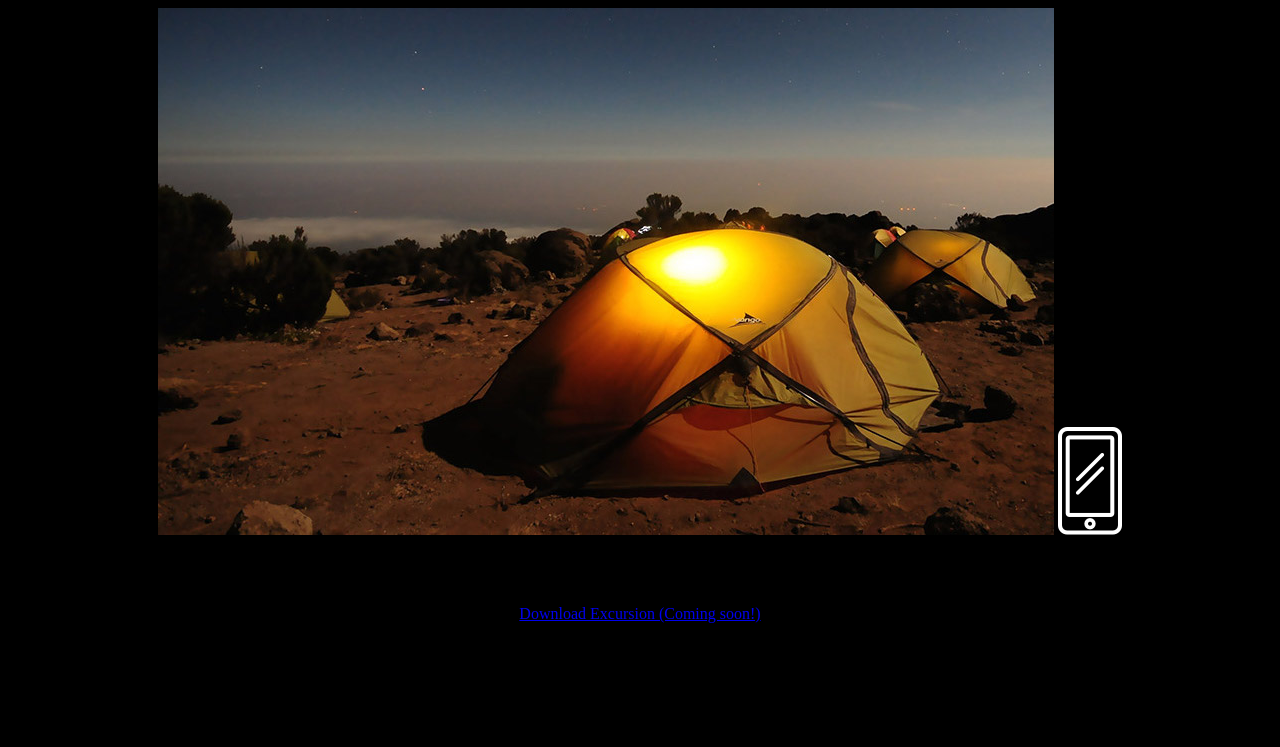
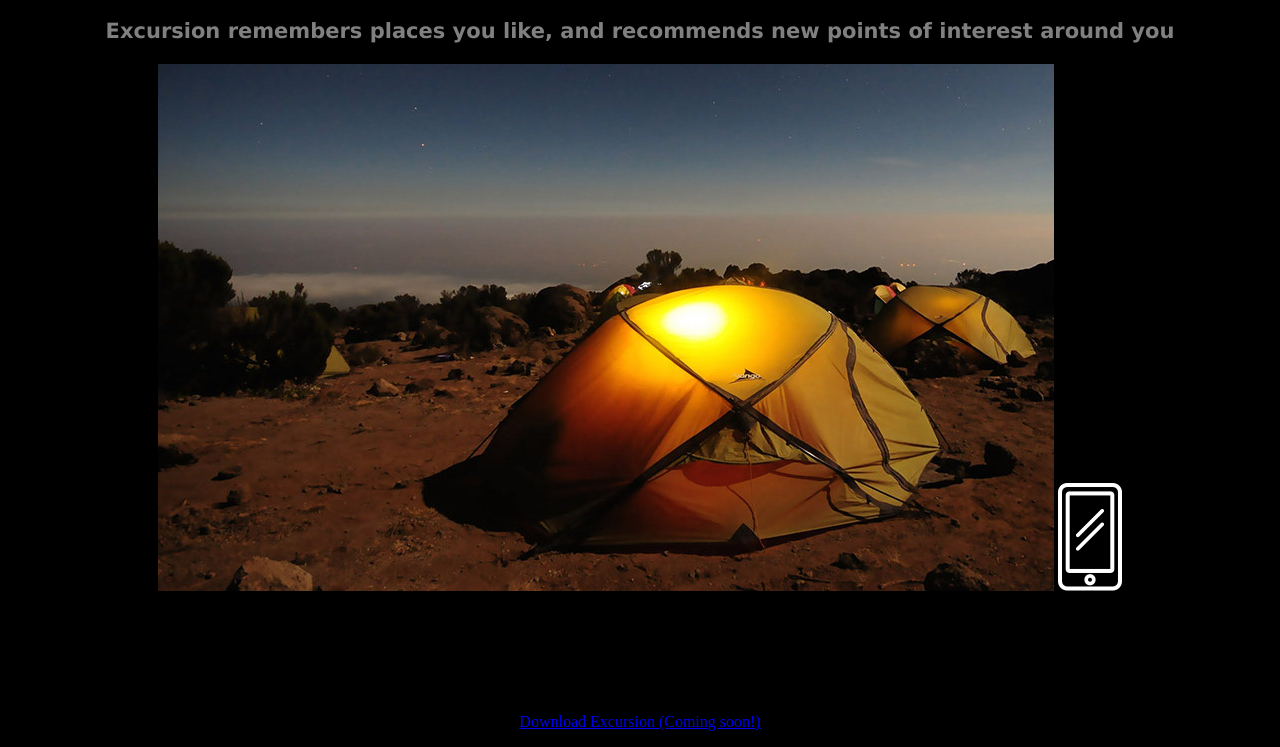
Before and after one commit to fakhri-ghiffari/excursion, a plain HTML site: page index.html in a window 1280 px wide. Shown: the part 471-1218 px from the top of the page. Before the commit the page ends 1110 px from the top, so only its background shows below. Drawn offline with Linux system fonts and the light colour scheme.

Commit message:
Deploy 1

```diff
--- a/resources/css/style.css
+++ b/resources/css/style.css
@@ -11,6 +11,18 @@ h1 {
     text-align: center;
 }
 
+h2 {
+    font-family: Verdana, sans-serif;
+    font-weight: 300;
+    font-size: 42px;
+}
+
+h3 {
+    font-family: Verdana, sans-serif;
+    font-size: 21px;
+    color: gray;
+}
+
 p {
     font-size: 16px;
     text-align: center;
```
